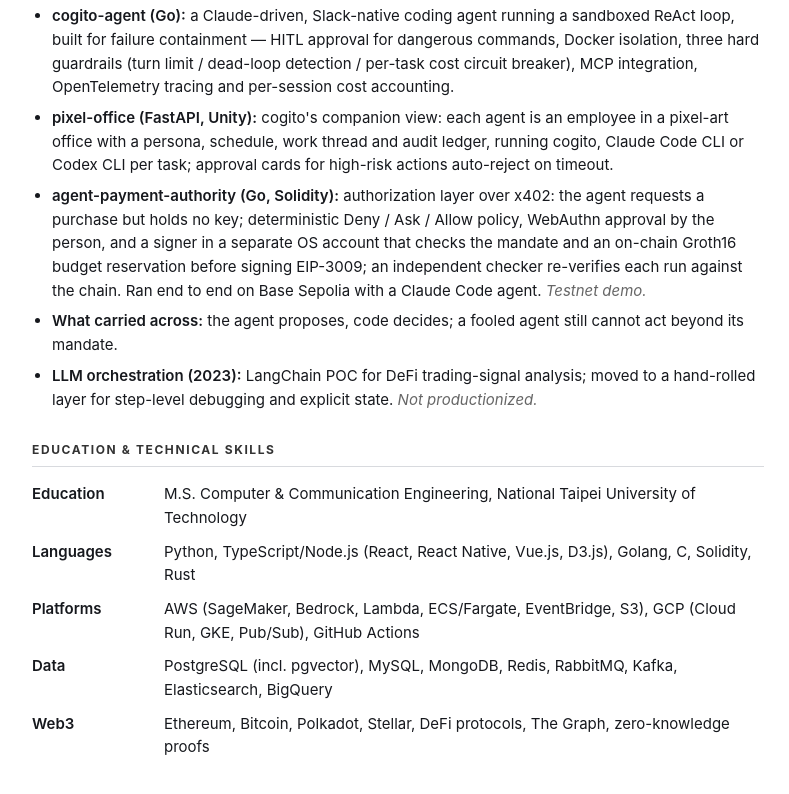
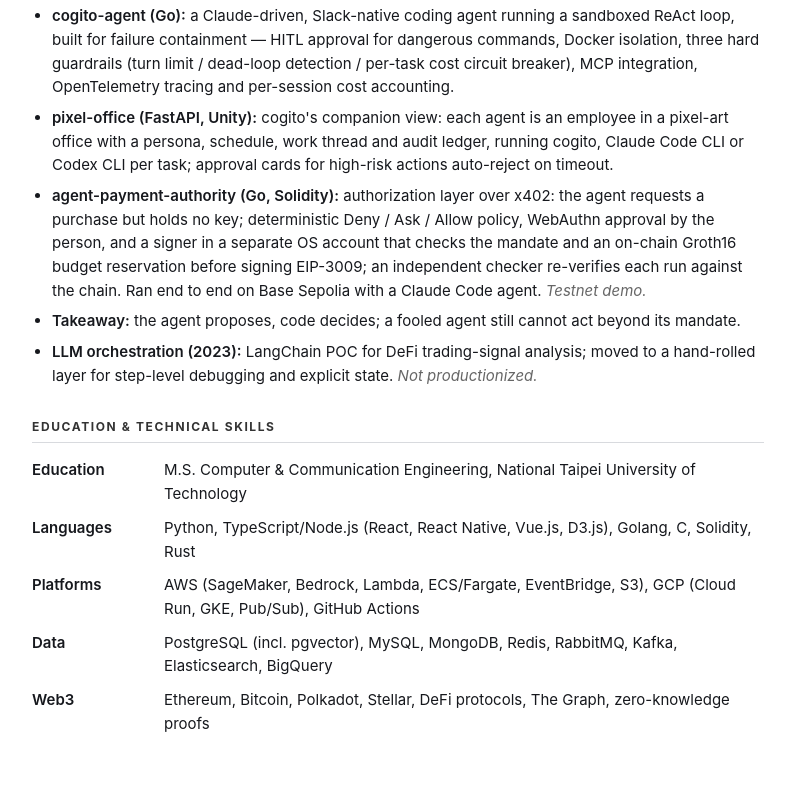
Before and after one commit to SIMPLYBOYS/resume, a plain HTML site: page index.html in a window 1280 px wide. Shown: the part 2309-3103 px from the top of the page, without its empty margins (242-1031 px from the left). Drawn offline with Linux system fonts and the light colour scheme.

Commit message:
履歷 v8：What carried across 改成 Takeaway
Co-Authored-By: Claude Opus 5.5 <noreply@anthropic.com>

```diff
--- a/index.html
+++ b/index.html
@@ -137,7 +137,7 @@
   <li><span class="lead">cogito-agent (Go):</span> a Claude-driven, Slack-native coding agent running a sandboxed ReAct loop, built for failure containment — HITL approval for dangerous commands, Docker isolation, three hard guardrails (turn limit / dead-loop detection / per-task cost circuit breaker), MCP integration, OpenTelemetry tracing and per-session cost accounting.</li>
   <li><span class="lead">pixel-office (FastAPI, Unity):</span> cogito's companion view: each agent is an employee in a pixel-art office with a persona, schedule, work thread and audit ledger, running cogito, Claude Code CLI or Codex CLI per task; approval cards for high-risk actions auto-reject on timeout.</li>
   <li><span class="lead">agent-payment-authority (Go, Solidity):</span> authorization layer over x402: the agent requests a purchase but holds no key; deterministic Deny / Ask / Allow policy, WebAuthn approval by the person, and a signer in a separate OS account that checks the mandate and an on-chain Groth16 budget reservation before signing EIP-3009; an independent checker re-verifies each run against the chain. Ran end to end on Base Sepolia with a Claude Code agent. <span class="note">Testnet demo.</span></li>
-  <li><span class="lead">What carried across:</span> the agent proposes, code decides; a fooled agent still cannot act beyond its mandate.</li>
+  <li><span class="lead">Takeaway:</span> the agent proposes, code decides; a fooled agent still cannot act beyond its mandate.</li>
   <li><span class="lead">LLM orchestration (2023):</span> LangChain POC for DeFi trading-signal analysis; moved to a hand-rolled layer for step-level debugging and explicit state. <span class="note">Not productionized.</span></li>
 </ul>
 
```
